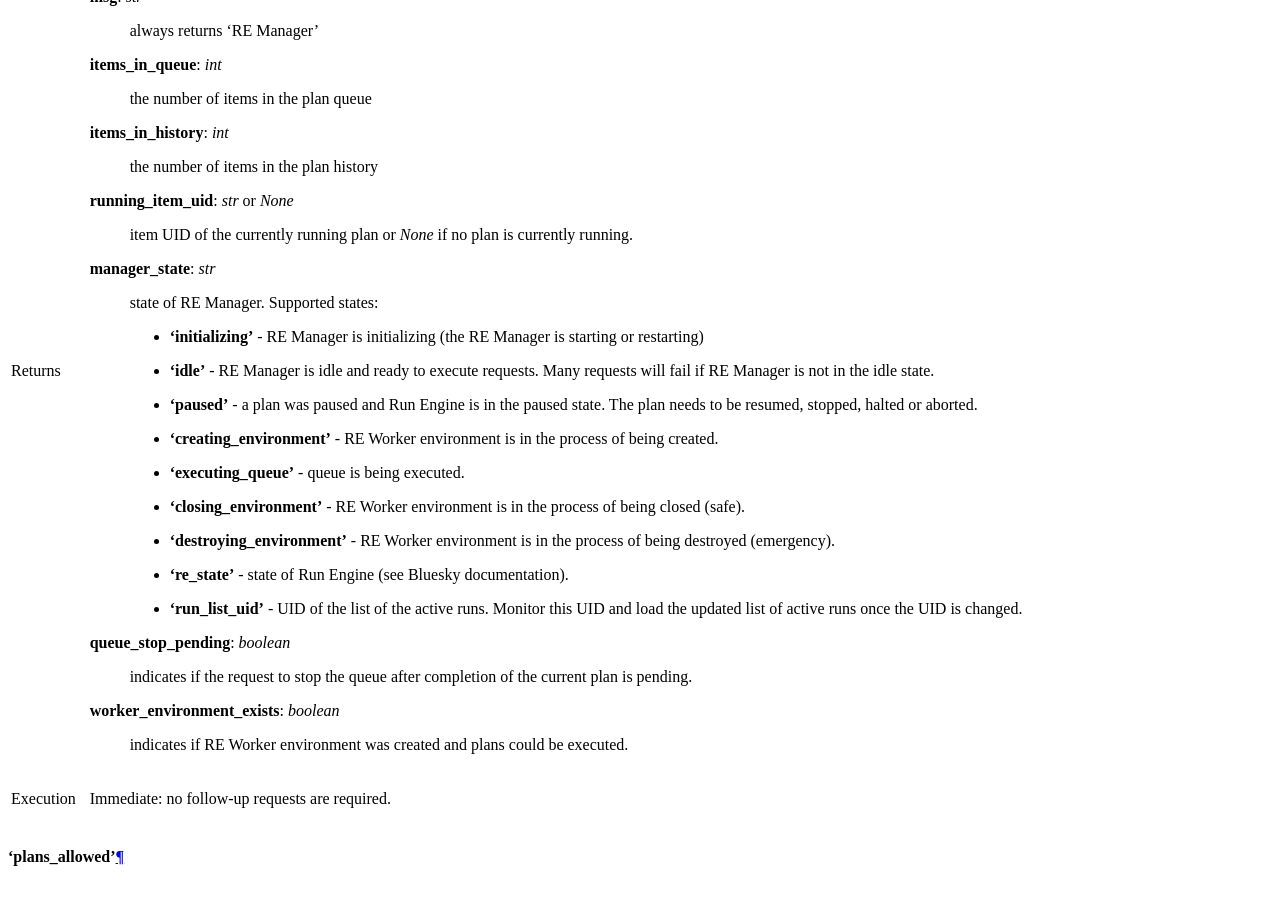
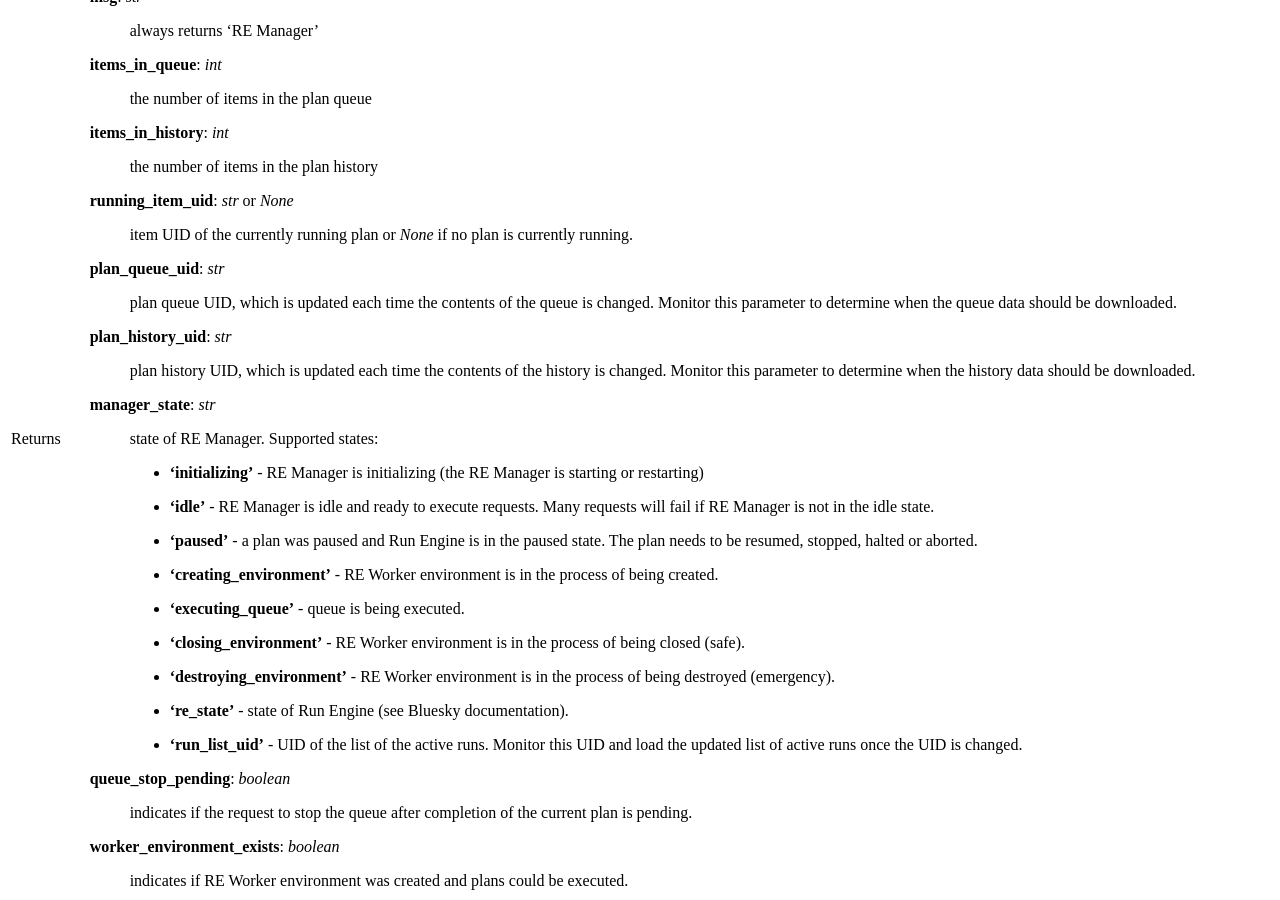
Before and after one commit to bluesky/bluesky-queueserver, a Sphinx documentation site: the page built from docs/source/re_manager_api.rst, in a window 1280 px wide and 900 px high, scrolled down 2908 px. Built offline with Sphinx 7.4.7 and the Read the Docs theme 2.0.0, drawn with Linux system fonts in a browser that asks for light colours; some of the changed text lies outside the part shown.

Commit message:
DOC: documentation for 'plan_queue_uid' and 'plan_history_uid'

```diff
--- a/docs/source/re_manager_api.rst
+++ b/docs/source/re_manager_api.rst
@@ -168,6 +168,14 @@
               **running_item_uid**: *str* or *None*
                  item UID of the currently running plan or *None* if no plan is currently running.
 
+              **plan_queue_uid**: *str*
+                 plan queue UID, which is updated each time the contents of the queue is changed.
+                 Monitor this parameter to determine when the queue data should be downloaded.
+
+              **plan_history_uid**: *str*
+                 plan history UID, which is updated each time the contents of the history is changed.
+                 Monitor this parameter to determine when the history data should be downloaded.
+
               **manager_state**: *str*
                   state of RE Manager. Supported states:
 
@@ -308,6 +316,9 @@
               **history**: *list*
                   list of items in the plan history, each item is represented by a dictionary of
                   item parameters. Currently the plan history may contain only plans.
+
+              **plan_history_uid**: *str*
+                  current plan history UID.
 ------------  -----------------------------------------------------------------------------------------
 Execution     Immediate: no follow-up requests are required.
 ============  =========================================================================================
@@ -454,6 +465,9 @@
               **running_item**: *dict*
                   parameters of the item representing currently running plan, empty dictionary ({}) is
                   returned if no plan is currently running.
+
+              **plan_queue_uid**: *str*
+                  current plan queue UID.
 ------------  -----------------------------------------------------------------------------------------
 Execution     Immediate: no follow-up requests are required.
 ============  =========================================================================================
```
